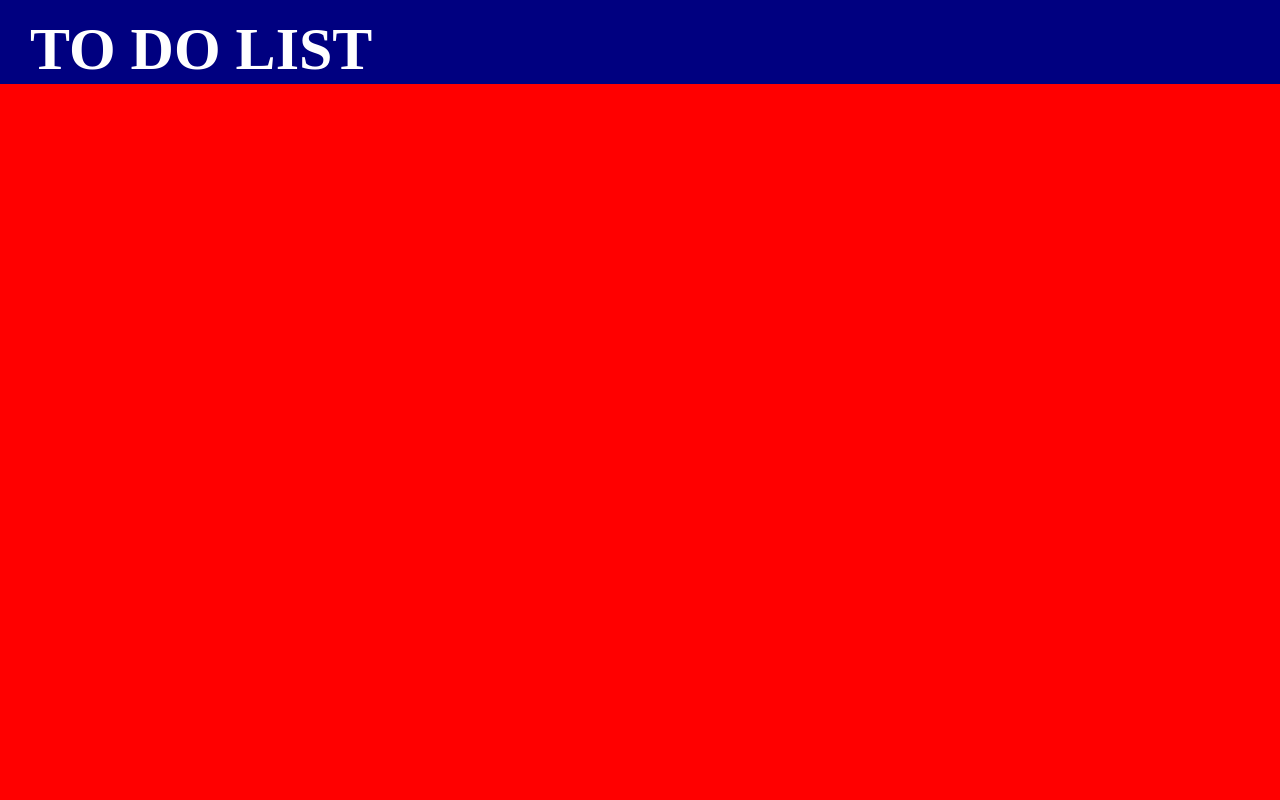
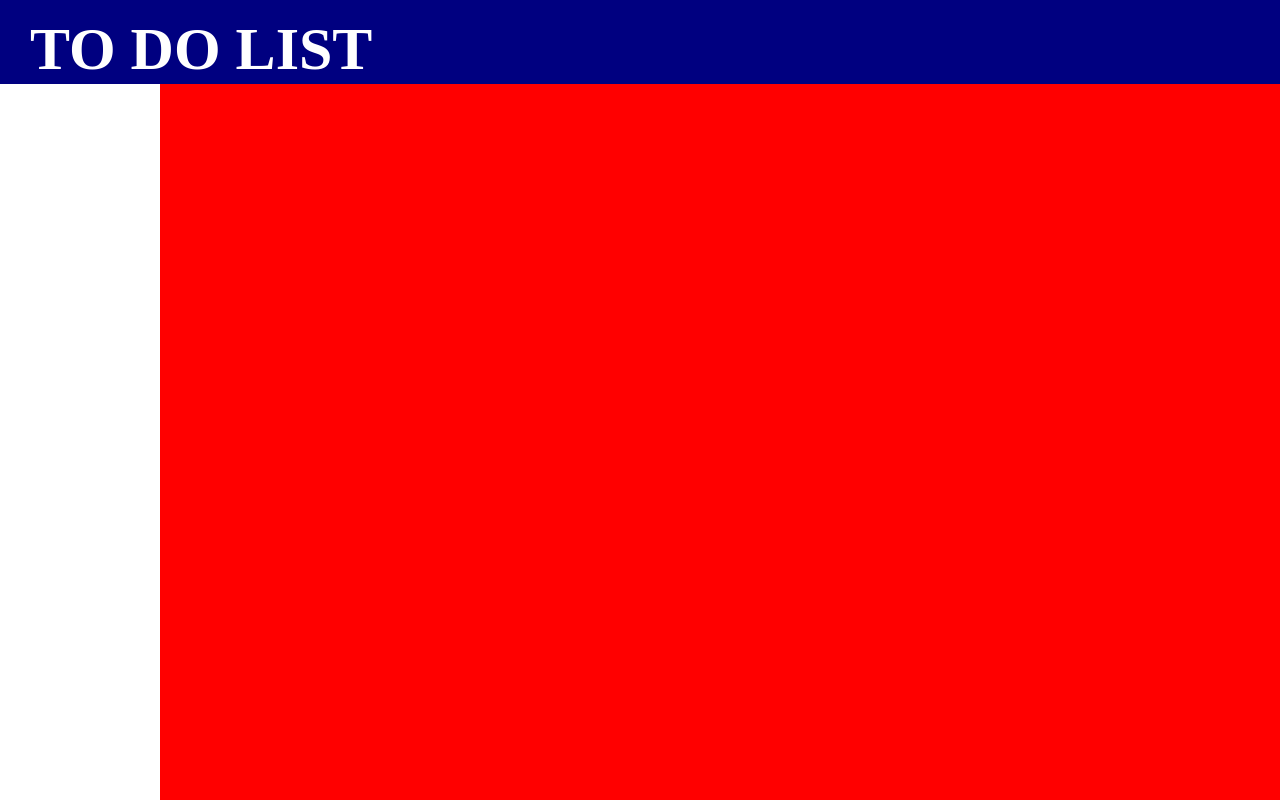
Before and after one commit to AlexGh27/ToDo, a website built with webpack: page dist/index.html in a window 1280 px wide. Built offline with nearby package versions, Linux system fonts and the light colour scheme.

Commit message:
Added sidebar and topbar

```diff
--- a/src/printPage.js
+++ b/src/printPage.js
@@ -5,4 +5,12 @@ export default function printMe() {
     titleBar.className = "titleBar";
     titleBar.innerHTML = "TO DO LIST";
     container.appendChild(titleBar);
+
+    const sidebar = document.createElement("div");
+    sidebar.className = "sidebar";
+    container.appendChild(sidebar);
+
+    const inbox = document.createElement("div");
+    inbox.className = "inbox";
+    sidebar.appendChild(inbox);
   }
--- a/src/style.css
+++ b/src/style.css
@@ -13,7 +13,7 @@ body, html {
     height: 100%;
     background-color: red;
     display: grid;
-    grid-template: 1fr 9fr / 1fr 5.5fr;
+    grid-template: 1fr 9fr / 1fr 7fr;
 }
 
 .titleBar {
@@ -26,3 +26,12 @@ body, html {
     padding-left: 0.5em;
     padding-top: 0.25em;
 }
+
+.sidebar {
+    grid-column: 1 / 2;
+    grid-row: 2 / 3;
+    background-color: white;
+    display: flex;
+    flex-direction: column;
+
+}
```
Also changed, not shown: dist/main.js.
